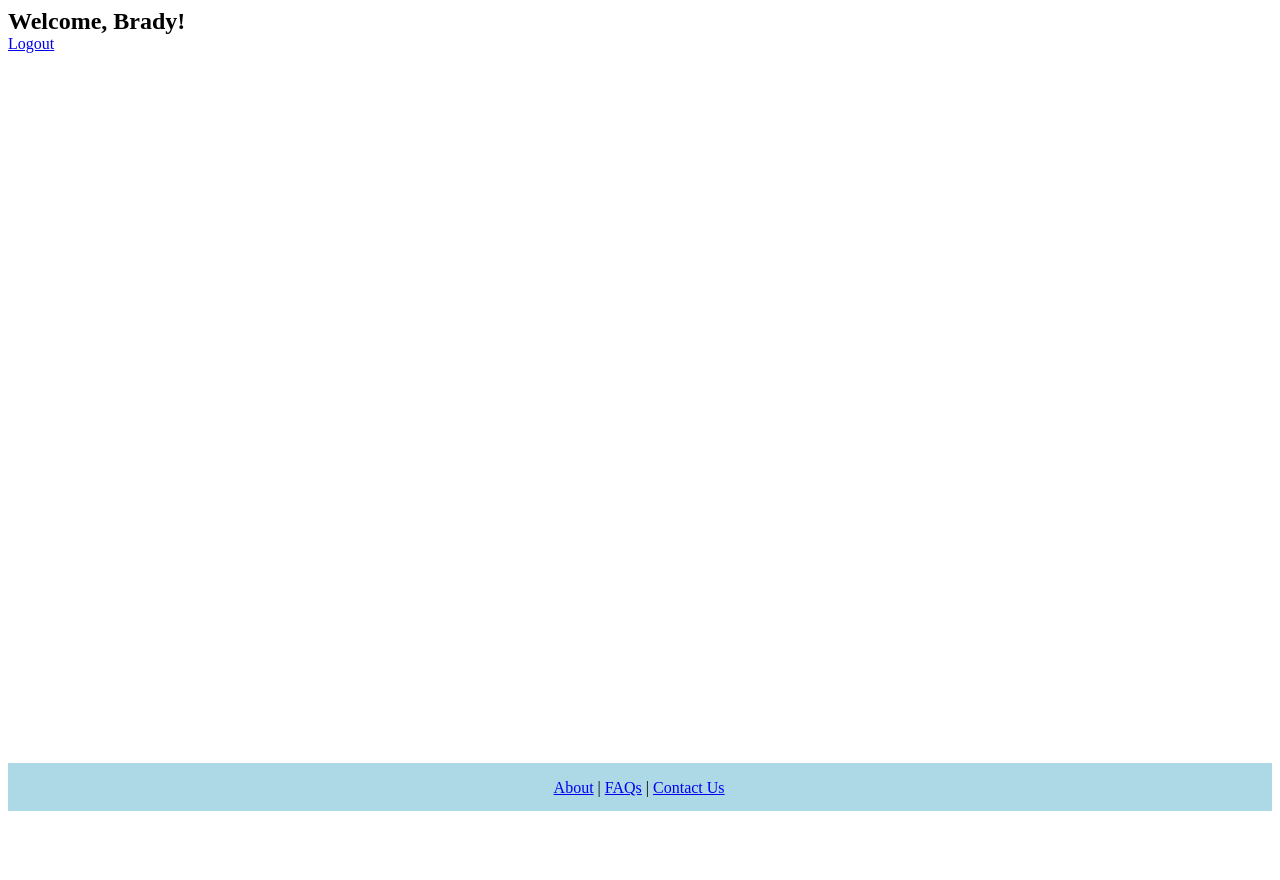
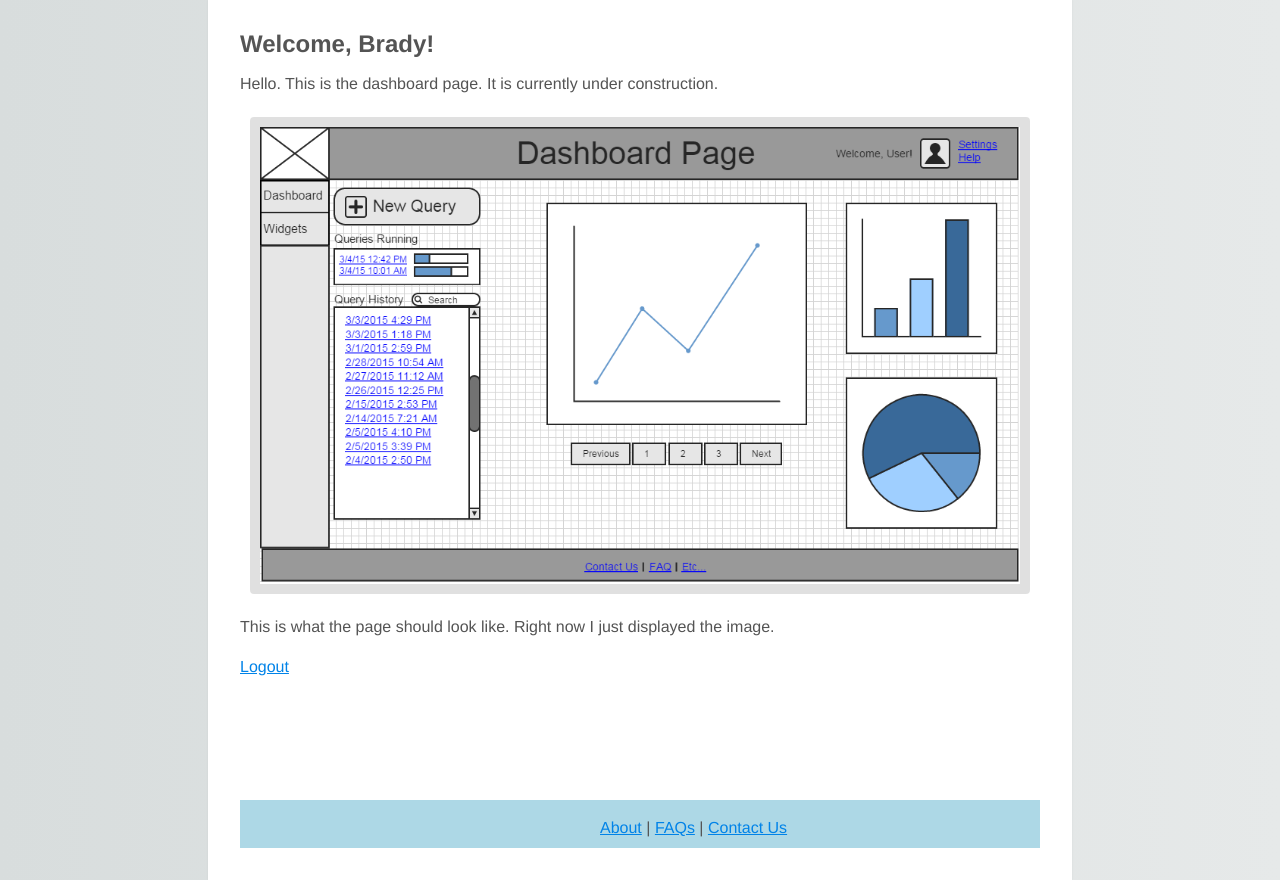
Before and after one commit to bstjohn/bpe_capstone, a Django app: page /dashboard/ in a window 1280 px wide. Before the commit the page ends 811 px from the top, so only its background shows below. Run offline with Django 3.2, Linux system fonts and the light colour scheme; a user stored in the database is signed in.

Commit message:
Incorporated mmitaru's dashboard changes

```diff
--- a/dashboard/templates/dashboard/dashboard.html
+++ b/dashboard/templates/dashboard/dashboard.html
@@ -1,4 +1,6 @@
 {% extends "user/base.html" %}
+
+{% load staticfiles %}
 
 {% block title %}Dashboard{% endblock %}
 
@@ -7,5 +9,22 @@
 {% endblock %}
 
 {% block content %}
+<p>
+    Hello. This is the dashboard page. It is currently under construction.
+</p>
+
+
+<a href="/static/general/dashboard_pic.png">
+    <img alt="A wireframe dashboard pic" src="/static/general/dashboard_pic.png"/>
+</a>
+
+
+<p class="note">
+    This is what the page should look like.
+
+    Right now I just displayed the image.
+</p>
+
+
 <a href="/logout">Logout</a>
 {% endblock %}
--- /dev/null
+++ b/static/general/dbstyle.css
@@ -0,0 +1,58 @@
+html {
+    background-color: #e6e9e9;
+    background-image: -webkit-linear-gradient(270deg,rgb(230,233,233) 0%,rgb(216,221,221) 100%);
+    background-image: linear-gradient(270deg,rgb(230,233,233) 0%,rgb(216,221,221) 100%);
+    -webkit-font-smoothing: antialiased;
+}
+
+body {
+    margin: 0 auto;
+    padding: 2em 2em 4em;
+    max-width: 800px;
+    font-family: "Helvetica Neue", Helvetica, Arial, sans-serif;
+    font-size: 16px;
+    line-height: 1.5em;
+    color: #545454;
+    background-color: #ffffff;
+    box-shadow: 0 0 2px rgba(0, 0, 0, 0.06);
+}
+
+h1 {
+    color: #222;
+    font-weight: 600;
+    line-height: 1.3em;
+}
+
+a {
+    color: #0083e8;
+}
+
+
+img {
+    -webkit-animation: colorize 2s cubic-bezier(0, 0, .78, .36) 1;
+    animation: colorize 2s cubic-bezier(0, 0, .78, .36) 1;
+    background: transparent;
+    border: 10px solid rgba(0, 0, 0, 0.12);
+    border-radius: 4px;
+    display: block;
+    margin: 1.3em auto;
+    max-width: 95%;
+}
+
+@-webkit-keyframes colorize {
+    0% {
+        -webkit-filter: grayscale(100%);
+    }
+    100% {
+        -webkit-filter: grayscale(0%);
+    }
+}
+
+@keyframes colorize {
+    0% {
+        filter: grayscale(100%);
+    }
+    100% {
+        filter: grayscale(0%);
+    }
+}
--- a/templates/user/base.html
+++ b/templates/user/base.html
@@ -2,7 +2,10 @@
 <html lang="en">
 {% load staticfiles %}
 <head>
+    <meta charset="utf-8">
+    <meta http-equiv="X-UA-Compatible" content="IE=edge,chrome=1">
     <link rel="stylesheet" type="text/css" href="{% static '/static/general/style.css' %}"/>
+    <link rel="stylesheet" type="text/css" href="{% static '/static/general/dbstyle.css' %}"/>
     <title>{% block title %}BPA Project{% endblock %}</title>
 </head>
 
```
Also changed, not shown: tests/test_about.py (+8 -8 lines), tests/test_title.py (+4 -4 lines), db.sqlite3, static/general/dashboard_pic.png (added).
